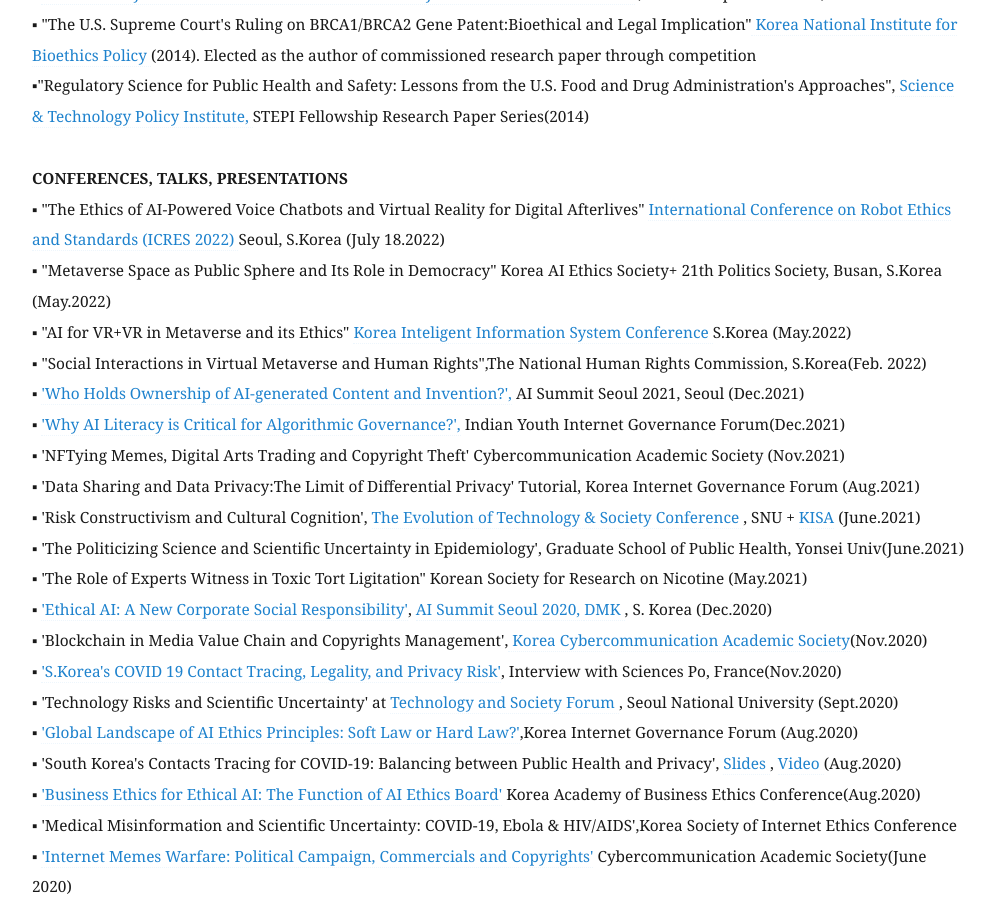
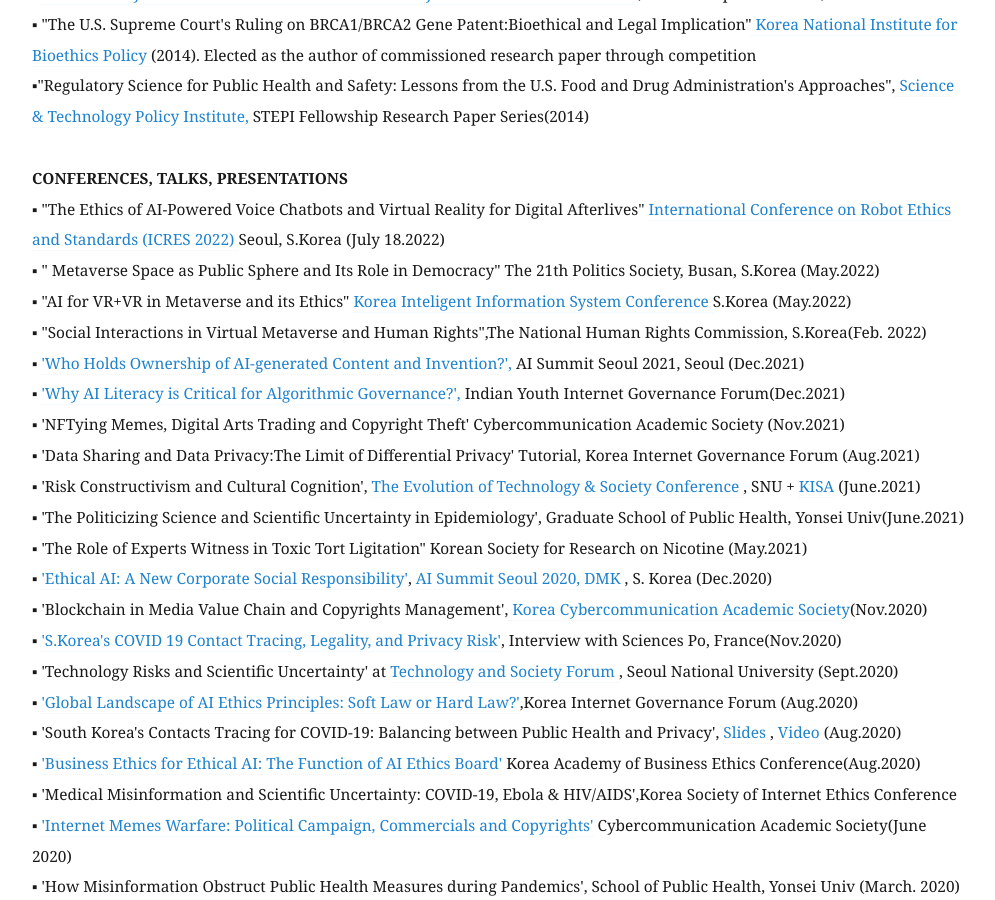
Before and after one commit to eunchangchoi/eunchangchoi.github.io, a Jekyll site: the page built from index.md, in a window 1280 px wide and 900 px high, scrolled down 3314 px. Shown: the whole window, without its empty margins (68-1063 px from the left). Built offline with Jekyll 4.4.1, drawn with Linux system fonts in a browser that asks for light colours.

Commit message:
Update index.md

```diff
--- a/index.md
+++ b/index.md
@@ -72,7 +72,7 @@
      <br>
  <strong> CONFERENCES, TALKS, PRESENTATIONS </strong> <br>
 ▪ "The Ethics of AI-Powered Voice Chatbots and Virtual Reality for Digital Afterlives" <a href="https://www.clawar.org/icres2022/?fbclid=IwAR2g5W3CtTNLC9MOT9du0qogMQyR0FimGJciXYzIZqo4KXNuQ2RaXZNJEsg/"> International Conference on Robot Ethics and Standards (ICRES 2022) </a> Seoul, S.Korea (July 18.2022)<br>
-▪ "Metaverse Space as Public Sphere and Its Role in Democracy" Korea AI Ethics Society+ 21th Politics Society, Busan, S.Korea (May.2022)<br>
+▪ " Metaverse Space as Public Sphere and Its Role in Democracy" The 21th Politics Society, Busan, S.Korea (May.2022)<br>
 ▪ "AI for VR+VR in Metaverse and its Ethics" <a href="http://www.kiiss.or.kr/journal/sub02.html/"> Korea Inteligent Information System Conference </a> S.Korea (May.2022)<br>
 ▪ "Social Interactions in Virtual Metaverse and Human Rights",The National Human Rights Commission, S.Korea(Feb. 2022)<br>
 ▪ <a href="https://aisummit.co.kr/agenda_2021-2/">'Who Holds Ownership of AI-generated Content and Invention?',</a> AI Summit Seoul 2021, Seoul (Dec.2021)<br>
```
